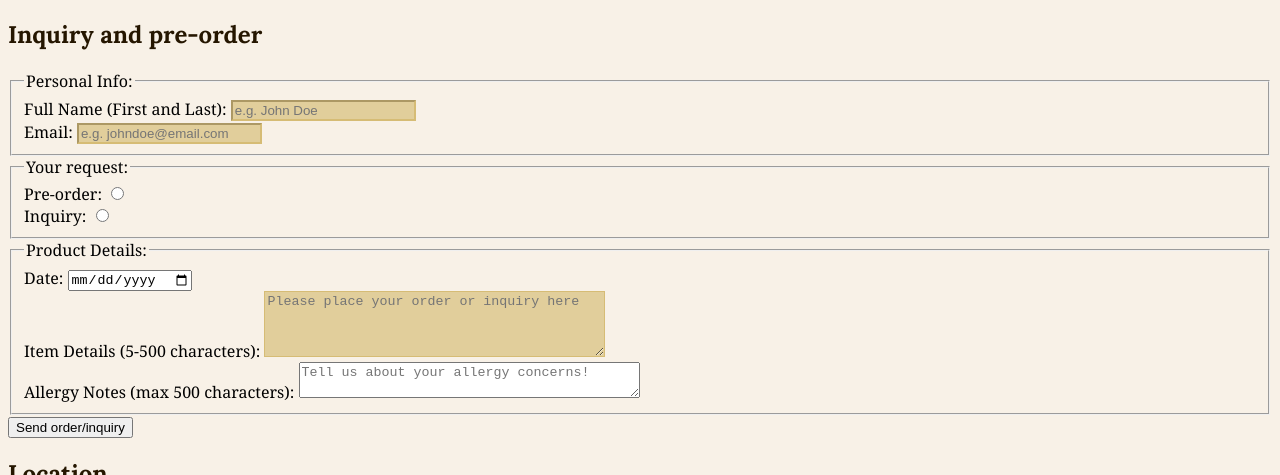
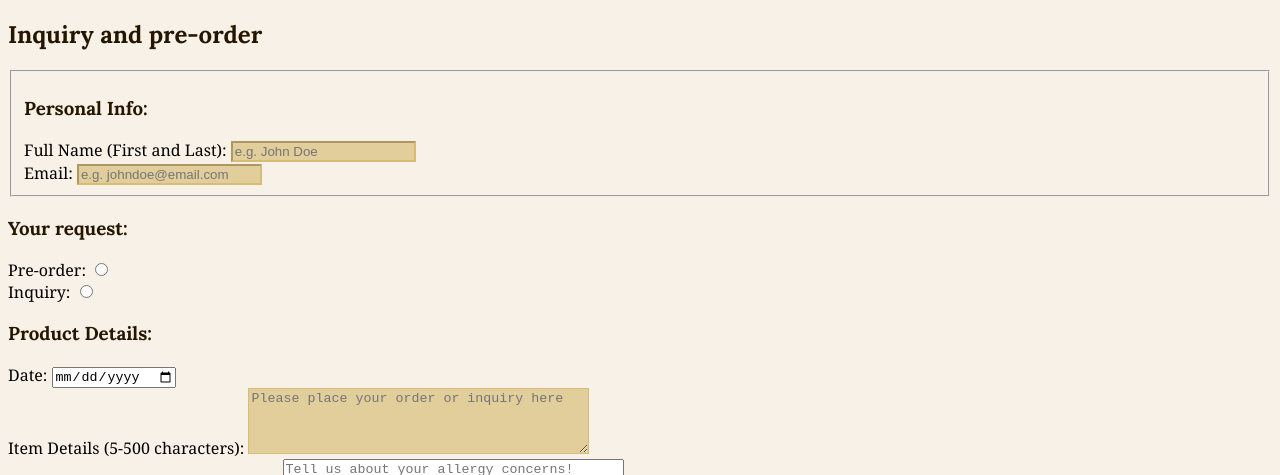
Before and after one commit to 8thdaydev-JR/North-Star-Bakery, a plain HTML site: page contact.html in a window 1280 px wide. Shown: the part 317-792 px from the top of the page. Drawn offline with Linux system fonts and the light colour scheme.

Commit message:
replace legend with heading and fieldset with section

```diff
--- a/contact.html
+++ b/contact.html
@@ -30,23 +30,23 @@
             <!--inquiry and pre-request form-->
                 <form action="/submit_contact" method="post">
                     <fieldset>
-                        <legend>Personal Info:</legend>
+                        <h3>Personal Info:</h3>
                         <label for="full_name">Full Name (First and Last):</label>
                             <input type="text" id="full_name" name="full_name" required placeholder="e.g. John Doe"><br>
                             <label for="email">Email:</label>
                             <input type="email" id="email" name="email" required placeholder="e.g. johndoe@email.com"><br>
                     </fieldset>
-                    <fieldset>
-                        <legend>Your request:</legend>
+                    <section>
+                        <h3>Your request:</h3>
                         <label>Pre-order:
                             <input type="radio" name="form_options" value="pre-order" required>
                         </label><br>
                         <label>Inquiry:
                             <input type="radio" name="form_options" value="inquiry">
                         </label>
-                    </fieldset>
-                    <fieldset>
-                        <legend>Product Details:</legend>
+                    </section>
+                    <section>
+                        <h3>Product Details:</h3>
                         <label>Date:
                             <input type="date" name="date">
                         </label><br>
@@ -56,7 +56,7 @@
                         <label>Allergy Notes (max 500 characters):
                             <textarea name="allergy_notes" rows="2" cols="40" maxlength="500" placeholder="Tell us about your allergy concerns!"></textarea>
                         </label>
-                    </fieldset>
+                    </section>
                     <button type="submit">Send order/inquiry</button>
                 </form>
             </section>
```
